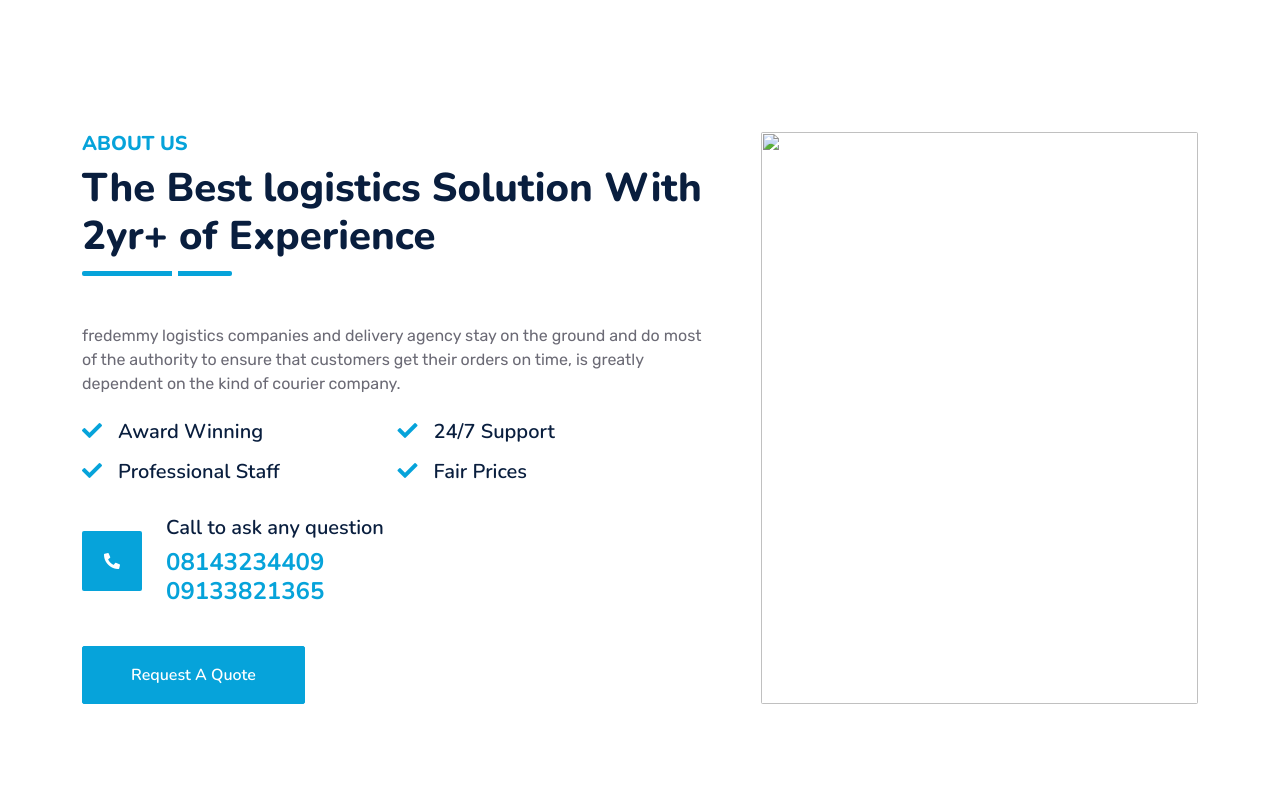
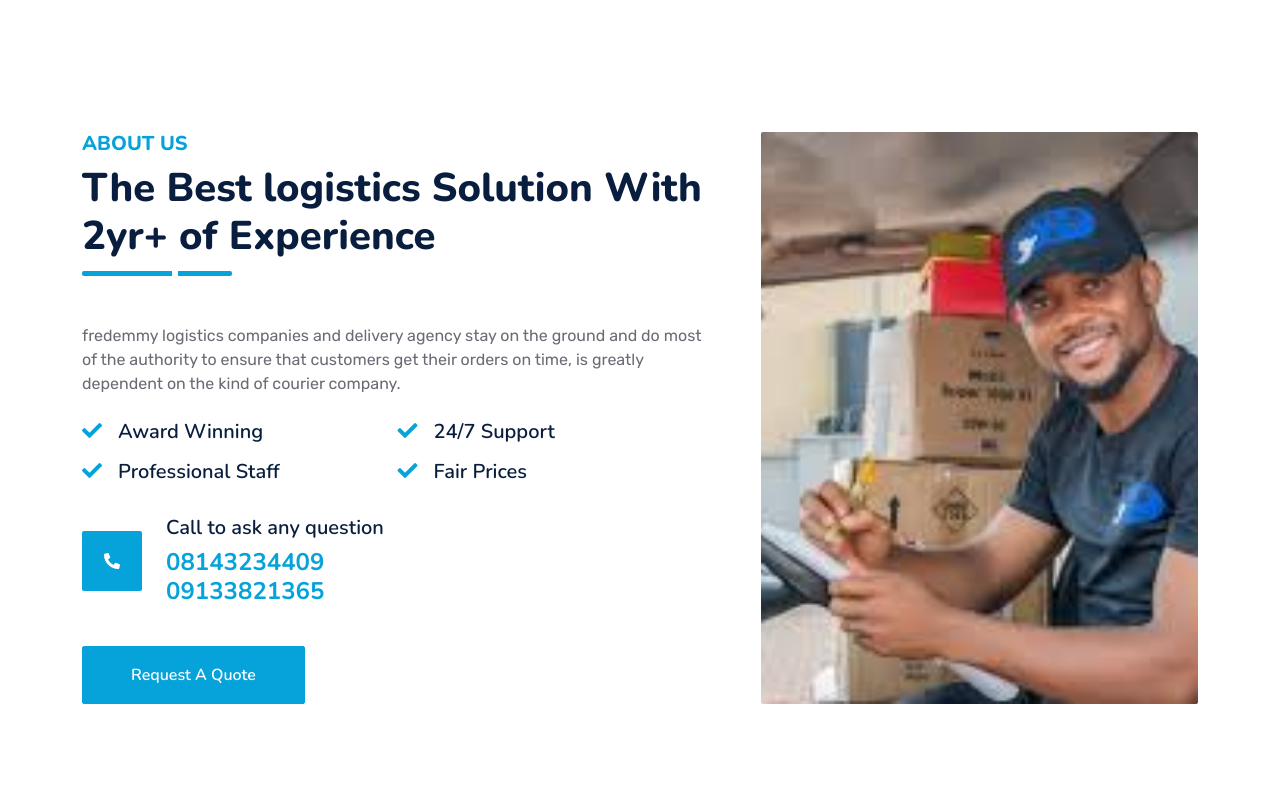
Before and after one commit to Michaangelo60/fredemylogisticsng, a plain HTML site: page index.html in a window 1280 px wide. Shown: the part 1140-1940 px from the top of the page. Drawn offline with nearby package versions, Linux system fonts and the light colour scheme.

Commit message:
Update index.html

```diff
--- a/index.html
+++ b/index.html
@@ -207,7 +207,7 @@
                 </div>
                 <div class="col-lg-5" style="min-height: 500px;">
                     <div class="position-relative h-100">
-                        <img class="position-absolute w-100 h-100 rounded wow zoomIn" data-wow-delay="0.9s" src="image.jpeg" style="object-fit: cover;">
+                        <img class="position-absolute w-100 h-100 rounded wow zoomIn" data-wow-delay="0.9s" src="images.jpeg" style="object-fit: cover;">
                     </div>
                 </div>
             </div>
```
